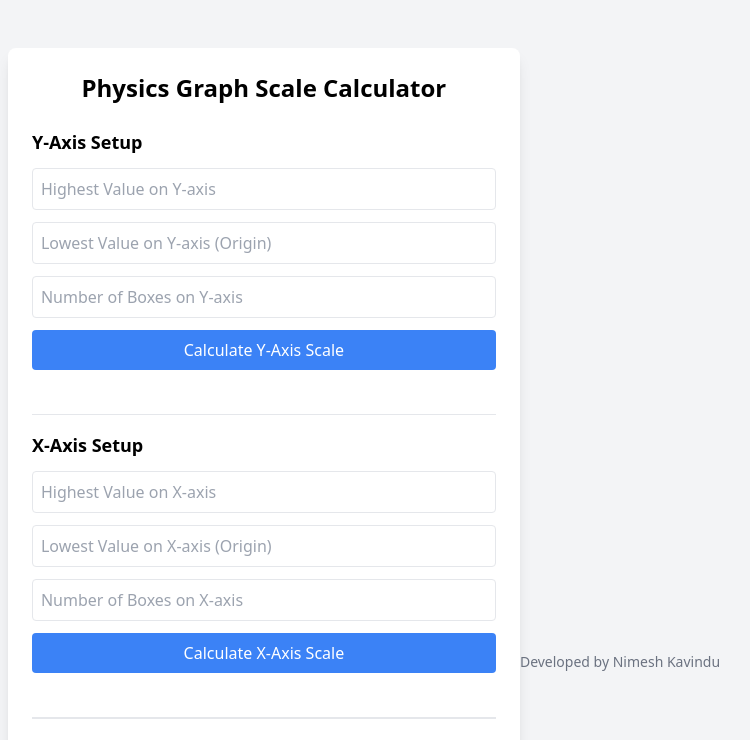
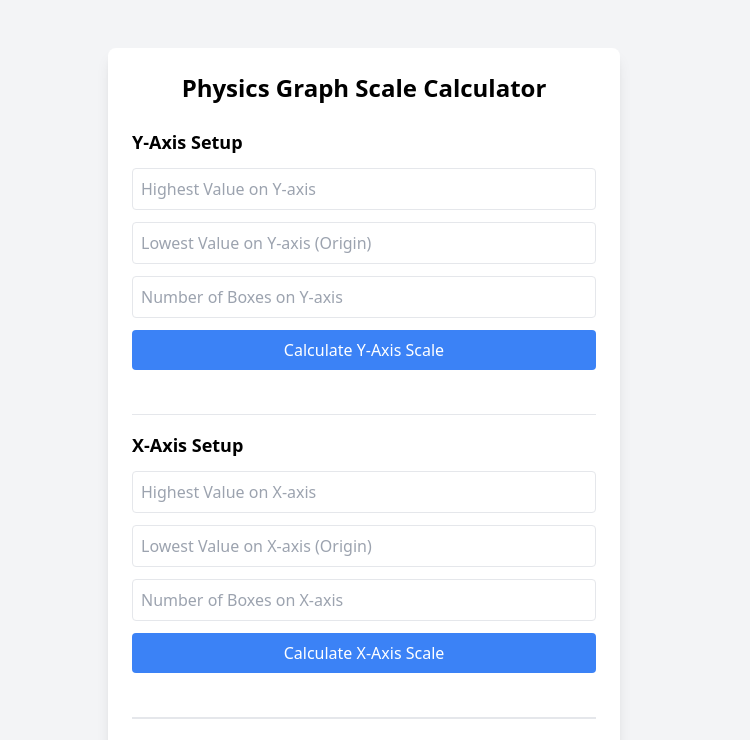
Before and after one commit to nimeshkavindu/physics-graph-calculator, a plain HTML site: page index.html in a window 1280 px wide. Shown: the top 740 px of the page, without its empty margins (276-1026 px from the left). Drawn offline with nearby package versions, Linux system fonts and the light colour scheme.

Commit message:
Update index.html

```diff
--- a/index.html
+++ b/index.html
@@ -81,8 +81,6 @@
 
   <!-- Link to the external JavaScript file -->
   <script src="script.js"></script>
-  <footer class="text-center mt-6 text-gray-500 text-sm">
-    Developed by Nimesh Kavindu
-  </footer>
+
 </body>
 </html>
```
